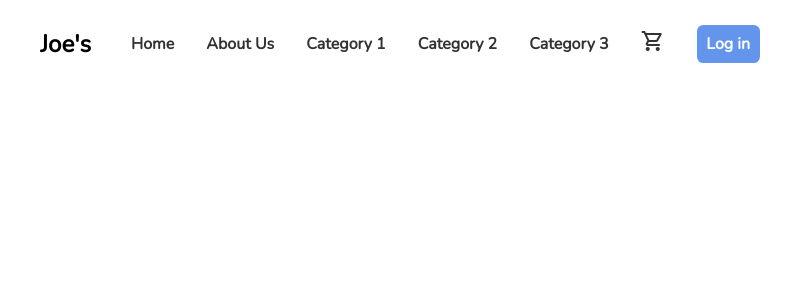
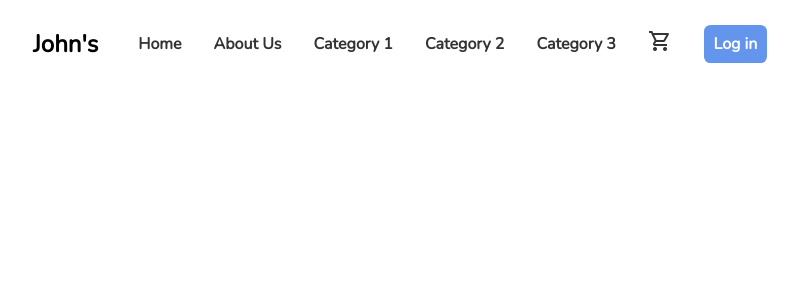
Before and after one commit to jonl210/digital-flea-market, a Django app: page / in a window 1280 px wide. Shown: the top 300 px of the page, without its empty margins (224-1022 px from the left). Run offline with Django 4.2, Linux system fonts and the light colour scheme.

Commit message:
fixed store name

```diff
--- a/home/templates/home/navbar.html
+++ b/home/templates/home/navbar.html
@@ -18,7 +18,7 @@
   <body>
     <header>
       <nav>
-        <h1>Joe's</h1>
+        <h1>John's</h1>
         <ul>
           <li>
             <a href="{% url 'home:index' %}">Home</a>
```
